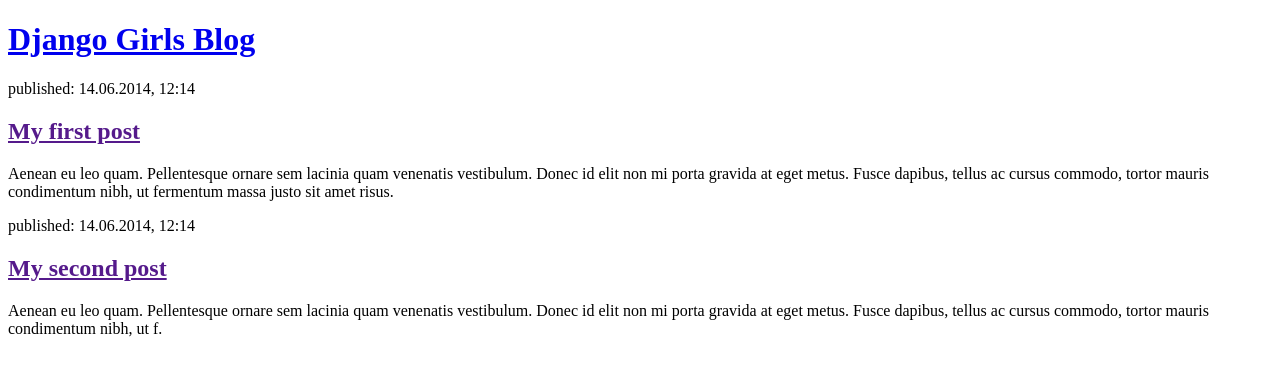
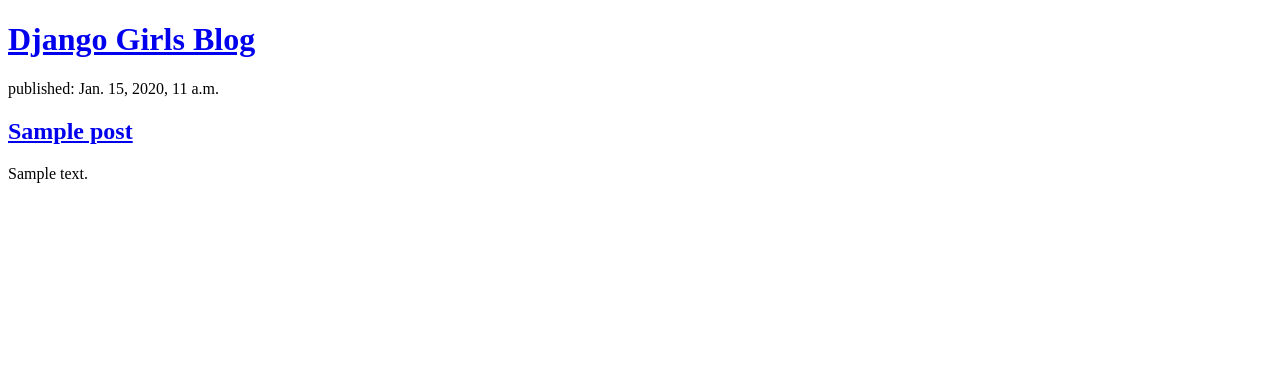
Before and after one commit to Entvan/my-first-blog, a Django app: page / in a window 1280 px wide. Shown: the top 376 px of the page. Run offline with Django 5.2, Linux system fonts and the light colour scheme; tables that the repository leaves empty hold one stand-in row (values such as "Sample post").

Commit message:
Modified templates to display posts from database.

```diff
--- a/blog/models.py
+++ b/blog/models.py
@@ -4,6 +4,7 @@
 
 
 class Post(models.Model):
+    objects = None
     author = models.ForeignKey(settings.AUTH_USER_MODEL, on_delete=models.CASCADE)
     title = models.CharField(max_length=200)
     text = models.TextField()
--- a/blog/templates/blog/post_list.html
+++ b/blog/templates/blog/post_list.html
@@ -7,18 +7,16 @@
     <header>
         <h1><a href="/">Django Girls Blog</a></h1>
     </header>
+
+    {% for post in posts %}
         <article>
-            <time>published: 14.06.2014, 12:14</time>
-            <h2><a href="">My first post</a></h2>
-            <p>Aenean eu leo quam. Pellentesque ornare sem lacinia quam venenatis vestibulum. Donec id elit non mi porta
-                gravida at eget metus. Fusce dapibus, tellus ac cursus commodo, tortor mauris condimentum nibh, ut
-                fermentum massa justo sit amet risus.</p>
+            <time>published: {{ post.published_date }}</time>
+            <h2><a href="#">{{ post.title }}</a></h2>
+            <p>{{ post.text }}</p>
         </article>
+    {% empty %}
+        <p>No posts yet.</p>
+    {% endfor %}
 
-        <article>
-            <time>published: 14.06.2014, 12:14</time>
-            <h2><a href="">My second post</a></h2>
-            <p>Aenean eu leo quam. Pellentesque ornare sem lacinia quam venenatis vestibulum. Donec id elit non mi porta gravida at eget metus. Fusce dapibus, tellus ac cursus commodo, tortor mauris condimentum nibh, ut f.</p>
-        </article>
 </body>
 </html>
--- a/blog/urls.py
+++ b/blog/urls.py
@@ -3,4 +3,4 @@
 
 urlpatterns = [
     path('', views.post_list, name='post_list'),
-    ]
+]
--- a/blog/views.py
+++ b/blog/views.py
@@ -1,5 +1,8 @@
 from django.shortcuts import render
+from django.utils import timezone
+from .models import Post
 
 
 def post_list(request):
-    return render(request, 'blog/post_list.html', {})
+    posts = Post.objects.filter(published_date__lte=timezone.now()).order_by('published_date')
+    return render(request, 'blog/post_list.html', {'posts': posts})
```
Lines whose indentation alone changed are shown as unchanged.
